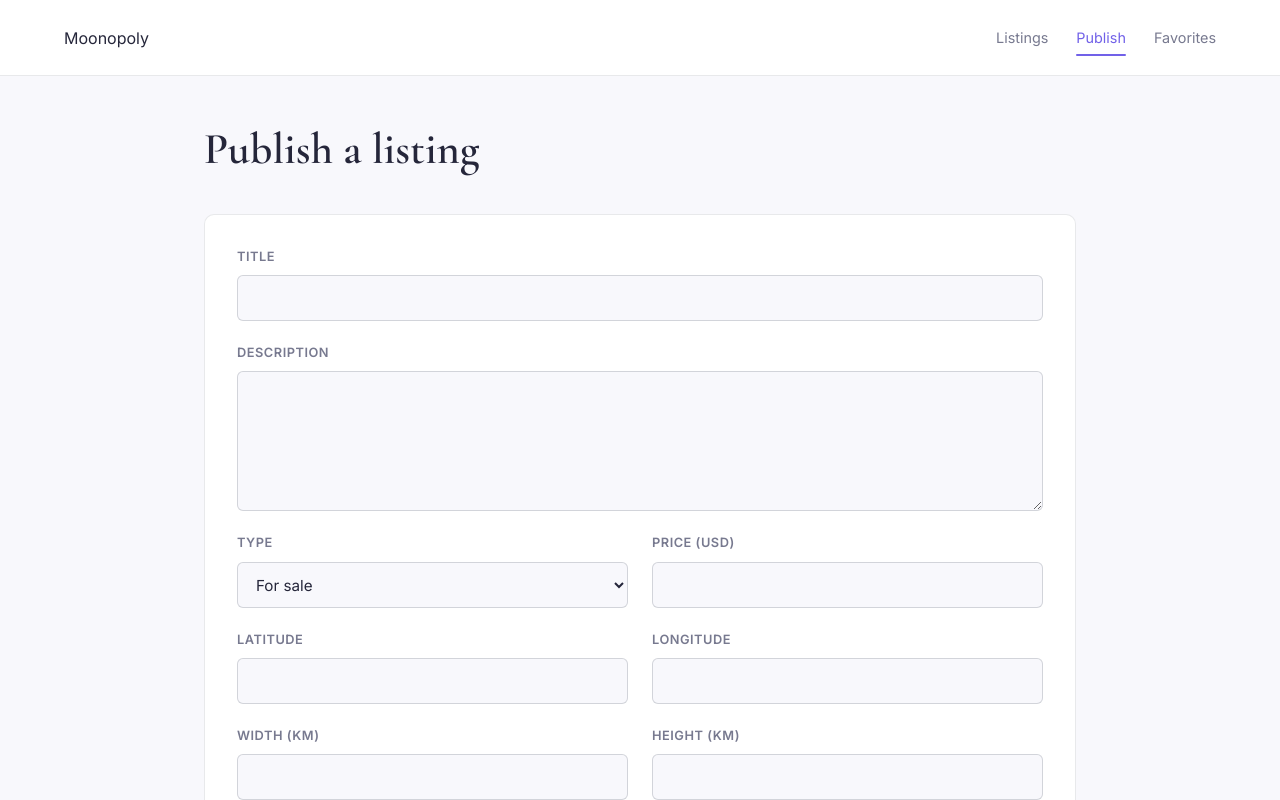
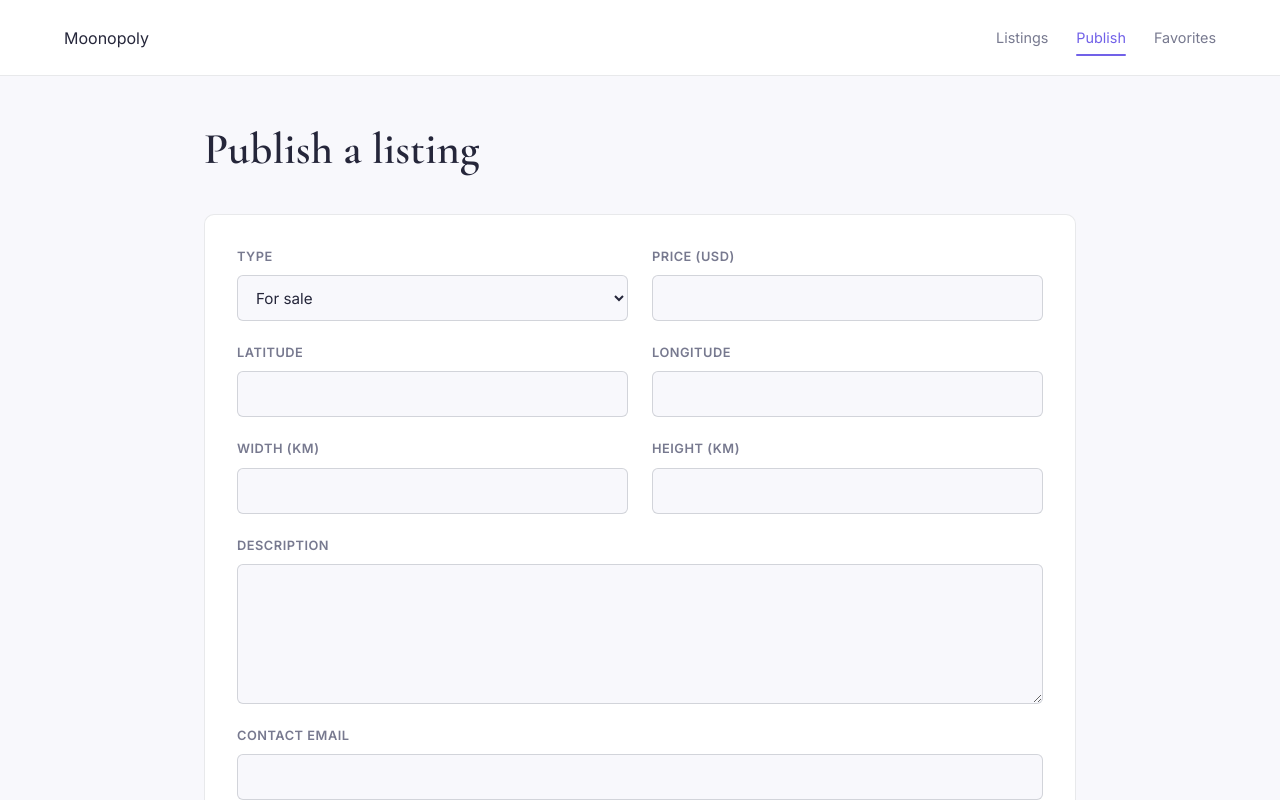
Before and after one commit to Rui-S13/Moonopoly, an Angular app: page /publish in a window 1280 px wide. Shown: the top 800 px of the page. Built offline with nearby package versions, Linux system fonts and the light colour scheme.

Commit message:
Refactor: Delete that title from the database and reflect it on the website

```diff
--- a/public/data/listings.json
+++ b/public/data/listings.json
@@ -1,7 +1,6 @@
 [
     {
         "id": 1,
-        "title": "Quiet plot near the Apollo 11 site",
         "description": "Flat, dusty, great sunsets. Neighbours are mostly historic.",
         "type": "sale",
         "price": 1500000,
@@ -18,7 +17,6 @@
     },
     {
         "id": 2,
-        "title": "Polar plot with ice access",
         "description": "Cold, dark, and close to the water. Bring a jacket.",
         "type": "rent",
         "price": 8000,
@@ -34,7 +32,6 @@
     },
     {
         "id": 3,
-        "title": "Spacious lot by Tycho",
         "description": "Big views of the crater rays. Full moon every two weeks.",
         "type": "sale",
         "price": 900000,
--- a/src/app/components/listing-card/listing-card.css
+++ b/src/app/components/listing-card/listing-card.css
@@ -93,10 +93,10 @@
 }
 
 .listing-price {
-    margin: 10px 0 0;
     color: var(--accent);
     font-size: 1.45rem;
     font-weight: 650;
+    margin: 0;
 }
 
 .listing-price span {
--- a/src/app/components/listing-card/listing-card.html
+++ b/src/app/components/listing-card/listing-card.html
@@ -28,7 +28,6 @@
 
   <div class="listing-content">
     <div class="listing-heading">
-      <h2>{{ listing.title }}</h2>
       <p class="listing-price">
         {{ listing.price | currency:'USD' }}
         @if (listing.type === 'rent') {
--- a/src/app/models/listing.models.ts
+++ b/src/app/models/listing.models.ts
@@ -4,7 +4,6 @@ export type ListingStatus = 'available' | 'reserved' | 'sold';
 
 export interface Listing {
   id: number;
-  title: string;
   description: string;
   type: ListingType;
   price: number;
--- a/src/app/pages/listing-detail/listing-detail.html
+++ b/src/app/pages/listing-detail/listing-detail.html
@@ -30,8 +30,6 @@
 
           <div class="listing-detail-summary">
             <p class="listing-region">{{ terrain.region }}</p>
-
-            <h1>{{ l.title }}</h1>
 
             <p class="listing-price">
               {{ l.price | currency: 'USD' }}
--- a/src/app/pages/listings/listings.html
+++ b/src/app/pages/listings/listings.html
@@ -1,10 +1,5 @@
 <main>
   <form [formGroup]="search" class="filters-form">
-    <div class="filter-field">
-      <label for="title">Property Title</label>
-      <input id="title" type="text" formControlName="title" placeholder="Search by title..." />
-    </div>
-
     <div class="filter-field">
       <label for="type">Property Type</label>
       <select id="type" formControlName="type">
--- a/src/app/pages/listings/listings.ts
+++ b/src/app/pages/listings/listings.ts
@@ -26,7 +26,6 @@ export class Listings implements OnInit {
 
   search = new FormGroup(
     {
-      title: new FormControl('', { nonNullable: true }),
       type: new FormControl<ListingType | null>(null),
       minPrice: new FormControl<number | null>(null, Validators.min(1)),
       maxPrice: new FormControl<number | null>(null, Validators.min(1)),
@@ -89,9 +88,6 @@ export class Listings implements OnInit {
     const s = this.search.getRawValue();
 
     this.filteredListings = this.listings().filter((l) => {
-      if (s.title.trim() !== '' && !l.title.toLowerCase().includes(s.title.trim().toLowerCase())) {
-        return false;
-      }
 
       if (s.type !== null && l.type !== s.type) {
         return false;
@@ -116,7 +112,6 @@ export class Listings implements OnInit {
 
   clearFilters(): void {
     this.search.reset({
-      title: '',
       type: null,
       minPrice: null,
       maxPrice: null,
@@ -125,7 +120,7 @@ export class Listings implements OnInit {
   }
 
   onFavorite(listing: Listing): void {
-    console.log('Favorite clicked:', listing.title);
+    console.log('Favorite clicked:', listing.id);
     this.favorites.toggle(listing.id);
   }
 }
--- a/src/app/pages/publish/publish.html
+++ b/src/app/pages/publish/publish.html
@@ -2,25 +2,6 @@
     <h1>Publish a listing</h1>
 
     <form [formGroup]="form" (ngSubmit)="onSubmit()">
-
-        <div class="form-field full-width">
-            <label for="title">Title</label>
-            <input id="title" formControlName="title" />
-
-            @if (form.controls.title.touched && form.controls.title.invalid) {
-                <small>Title is required (at least 5 characters).</small>
-            }
-        </div>
-
-        <div class="form-field full-width">
-            <label for="description">Description</label>
-            <textarea id="description" formControlName="description"></textarea>
-
-            @if (form.controls.description.touched && form.controls.description.invalid) {
-                <small>Description is required (at least 10 characters).</small>
-            }
-        </div>
-
         <div class="form-field">
             <label for="type">Type</label>
             <select id="type" formControlName="type">
@@ -75,6 +56,15 @@
         </div>
 
         <div class="form-field full-width">
+            <label for="description">Description</label>
+            <textarea id="description" formControlName="description"></textarea>
+
+            @if (form.controls.description.touched && form.controls.description.invalid) {
+            <small>Description is required (at least 10 characters).</small>
+            }
+        </div>
+
+        <div class="form-field full-width">
             <label for="contactEmail">Contact email</label>
             <input id="contactEmail" type="email" formControlName="contactEmail" />
 
@@ -84,8 +74,9 @@
         </div>
 
         @if (form.errors?.['overlap']) {
-            <small class="form-error full-width">
-                This area overlaps with "{{ form.errors?.['overlap'] }}".
+        <small>
+            This area overlaps with
+            <a [routerLink]="['/listings', form.errors?.['overlap']]">listing #{{ form.errors?.['overlap'] }}</a>.
             Choose a different location or size.
         </small>
         }
--- a/src/app/pages/publish/publish.ts
+++ b/src/app/pages/publish/publish.ts
@@ -7,14 +7,14 @@ import {
   AbstractControl,
   ValidationErrors,
 } from '@angular/forms';
-import { Router } from '@angular/router';
+import { Router, RouterLink, RouterLinkActive } from '@angular/router';
 import { ListingService } from '../../services/listing';
 import { Coordinates } from '../../models/listing.models';
 import { Listing } from '../../models/listing.models';
 import { getBounds, plotsOverlap } from '../../utils/plot-geometry';
 
 @Component({
-  imports: [ReactiveFormsModule],
+  imports: [ReactiveFormsModule, RouterLink, RouterLinkActive],
   selector: 'app-publish',
   styleUrl: './publish.css',
   templateUrl: './publish.html',
@@ -24,10 +24,6 @@ export class Publish {
 
   form = new FormGroup(
     {
-      title: new FormControl('', {
-        nonNullable: true,
-        validators: [Validators.required, Validators.minLength(5)],
-      }),
       description: new FormControl('', {
         nonNullable: true,
         validators: [Validators.required, Validators.minLength(10)],
@@ -73,7 +69,7 @@ export class Publish {
     const clash = this.existing.find((l) =>
       plotsOverlap(mine, getBounds(l.center, l.widthKm, l.heightKm)),
     );
-    return clash ? { overlap: clash.title } : null;
+    return clash ? { overlap: clash.id } : null;
   }
 
   constructor(
@@ -89,7 +85,6 @@ export class Publish {
 
     const v = this.form.getRawValue();
     this.listingService.addListing({
-      title: v.title,
       description: v.description,
       type: v.type,
       price: v.price!,
```
Lines whose indentation alone changed are shown as unchanged.
